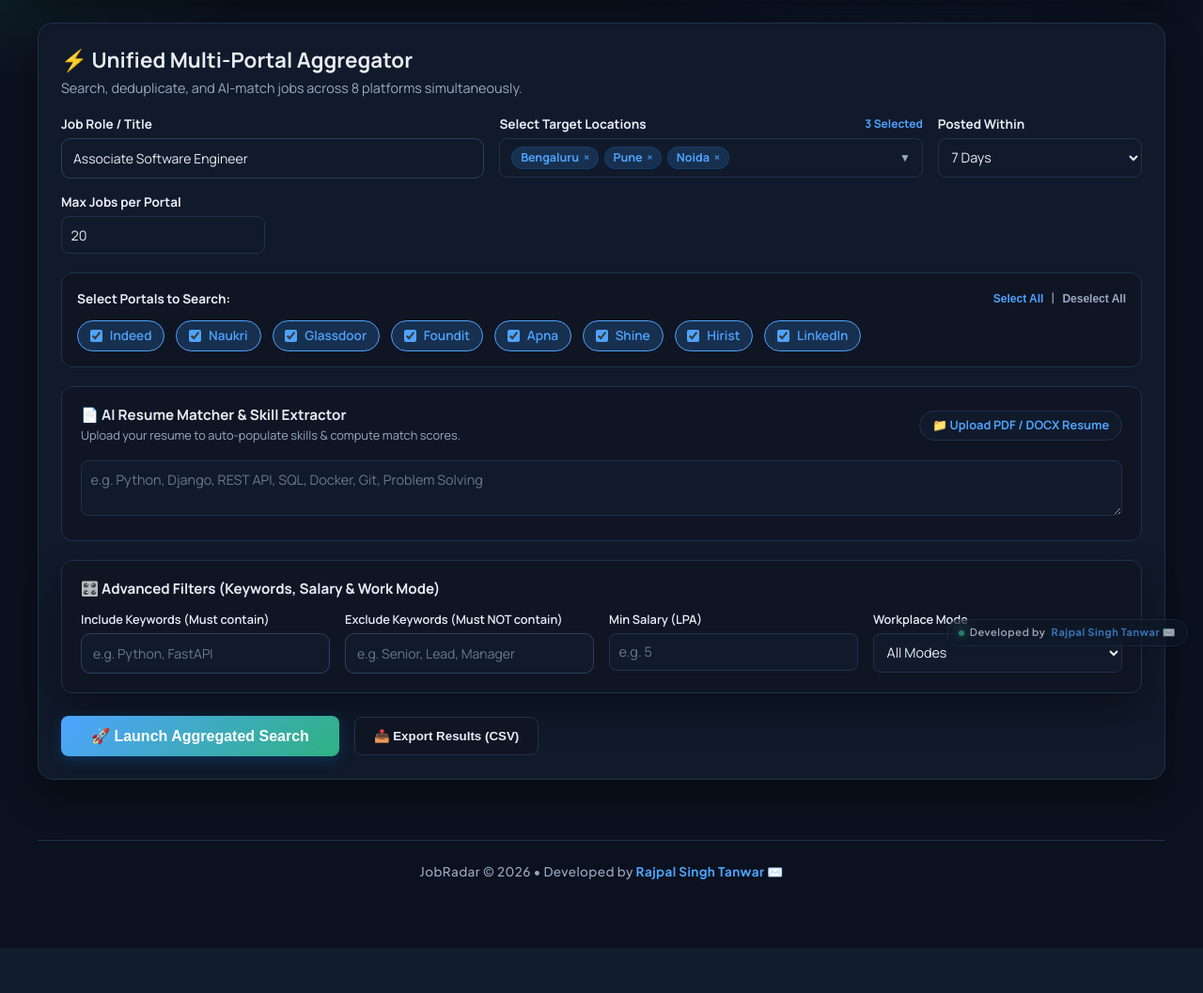
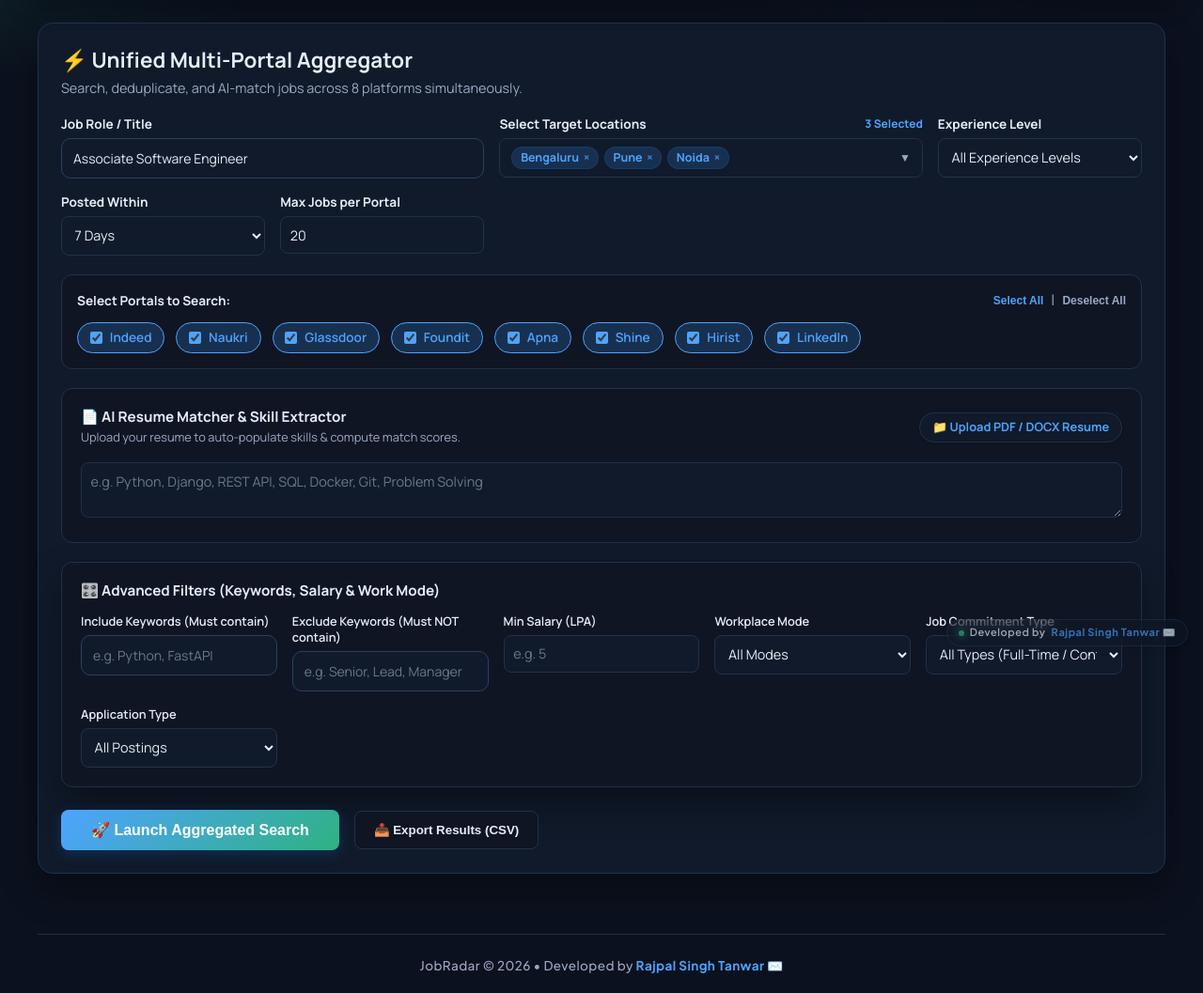
Before and after one commit to Rajpal-26/Job_Radar, a Flask app: page /unified in a window 1280 px wide. Shown: the part 96-1153 px from the top of the page at 94% size. Before the commit the page ends 1105 px from the top, so only its background shows below. Run offline with Flask 3, Linux system fonts and the light colour scheme.

Commit message:
Add Experience Level Selector, Job Commitment Type, and Easy Apply filters to search form

```diff
--- a/templates/unified.html
+++ b/templates/unified.html
@@ -247,6 +247,17 @@
             <input type="hidden" id="locations" name="locations" value="Bengaluru, Pune, Noida" />
           </div>
           <div>
+            <label style="font-weight: 700; font-size: 0.85rem; color: var(--text); display: block; margin-bottom: 0.35rem;">Experience Level</label>
+            <select id="experience" name="experience" class="input-field">
+              <option value="" selected>All Experience Levels</option>
+              <option value="0-1">Fresher / Entry Level (0-1 Yrs)</option>
+              <option value="1-3">Junior / Associate (1-3 Yrs)</option>
+              <option value="3-5">Mid-Level (3-5 Yrs)</option>
+              <option value="5-8">Senior (5-8 Yrs)</option>
+              <option value="8+">Lead / Manager (8+ Yrs)</option>
+            </select>
+          </div>
+          <div>
             <label style="font-weight: 700; font-size: 0.85rem; color: var(--text); display: block; margin-bottom: 0.35rem;">Posted Within</label>
             <select id="fromage" name="fromage" class="input-field">
               <option value="1">1 Day (Today)</option>
@@ -327,6 +338,23 @@
                 <option value="remote">Remote Only</option>
                 <option value="hybrid">Hybrid Only</option>
                 <option value="on-site">On-site Only</option>
+              </select>
+            </div>
+            <div>
+              <label style="font-size: 0.8rem; font-weight: 600; color: var(--text); display: block; margin-bottom: 0.35rem;">Job Commitment Type</label>
+              <select id="job_type" class="input-field">
+                <option value="all" selected>All Types (Full-Time / Contract)</option>
+                <option value="full-time">Full-Time Only</option>
+                <option value="contract">Contract / Freelance Only</option>
+                <option value="internship">Internship Only</option>
+                <option value="part-time">Part-Time Only</option>
+              </select>
+            </div>
+            <div>
+              <label style="font-size: 0.8rem; font-weight: 600; color: var(--text); display: block; margin-bottom: 0.35rem;">Application Type</label>
+              <select id="apply_mode" class="input-field">
+                <option value="include_easy" selected>All Postings</option>
+                <option value="easy_only">Direct / Easy Apply Only</option>
               </select>
             </div>
           </div>
@@ -520,6 +548,9 @@
         locations: document.getElementById("locations").value,
         fromage: document.getElementById("fromage").value,
         limit: document.getElementById("limit").value,
+        experience: document.getElementById("experience").value,
+        job_type: document.getElementById("job_type").value,
+        apply_mode: document.getElementById("apply_mode").value,
         portals: checkedPortals.join(","),
         include_keywords: document.getElementById("include_keywords").value,
         exclude_keywords: document.getElementById("exclude_keywords").value,
```
